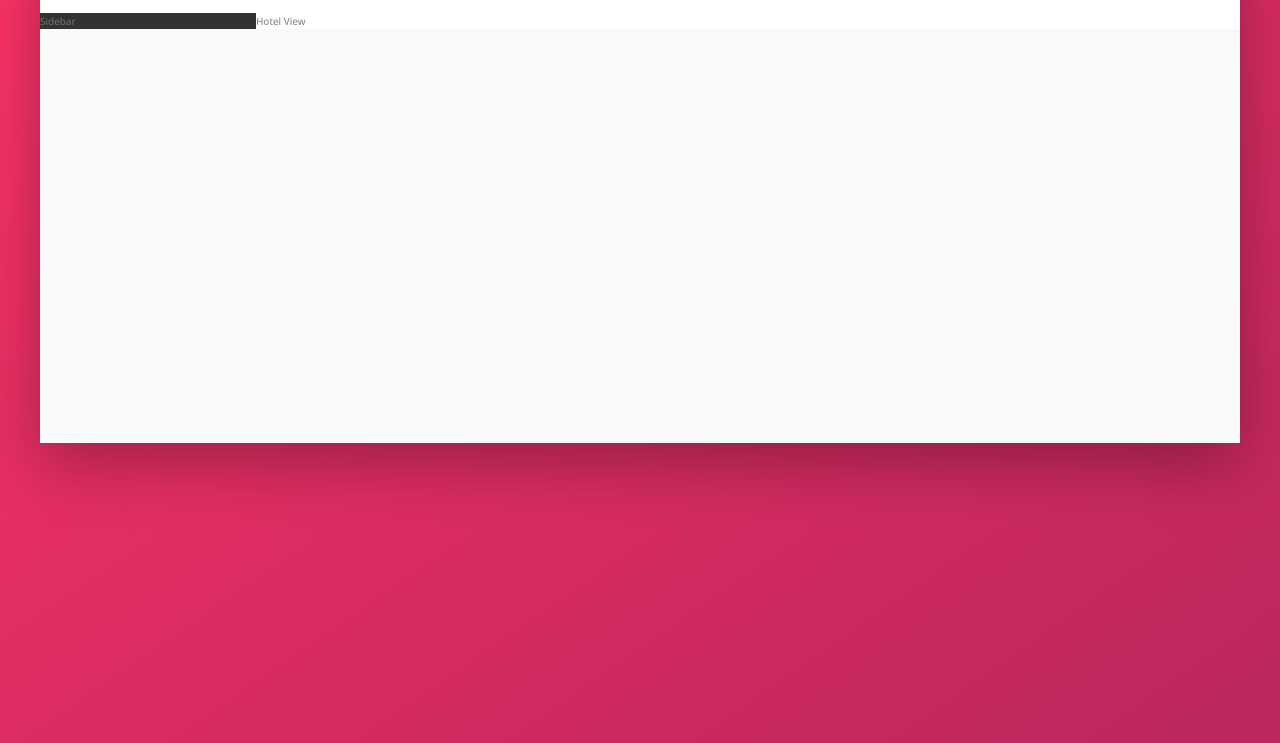
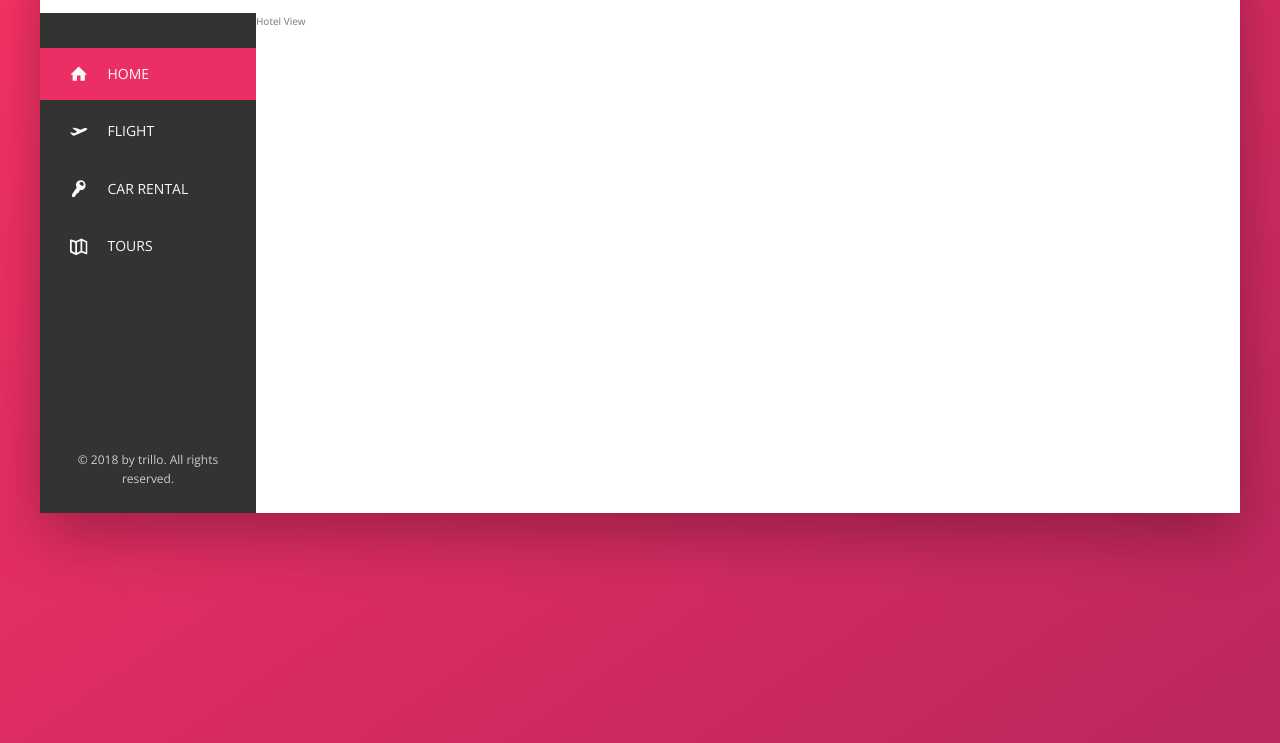
Before and after one commit to amr-adel/trello, a website: page index.html in a window 1280 px wide. Shown: the part 137-880 px from the top of the page. Drawn offline with nearby package versions, Linux system fonts and the light colour scheme.

Commit message:
Sidebar section

```diff
--- a/index.html
+++ b/index.html
@@ -44,10 +44,49 @@
                 </nav>
 
             </header>
+
             <div class="content">
                 <nav class="sidebar">
-                    Sidebar
+                    <ul class="side-nav">
+                        <li class="side-nav__item side-nav__item--active">
+                            <a href="#" class="side-nav__link">
+                                <svg class="side-nav__icon">
+                                    <use xlink:href="img/sprite.svg#icon-home"></use>
+                                </svg>
+                                <span>Home</span>
+                            </a>
+                        </li>
+                        <li class="side-nav__item">
+                            <a href="#" class="side-nav__link">
+                                <svg class="side-nav__icon">
+                                    <use xlink:href="img/sprite.svg#icon-aircraft-take-off"></use>
+                                </svg>
+                                <span>Flight</span>
+                            </a>
+                        </li>
+                        <li class="side-nav__item">
+                            <a href="#" class="side-nav__link">
+                                <svg class="side-nav__icon">
+                                    <use xlink:href="img/sprite.svg#icon-key"></use>
+                                </svg>
+                                <span>Car rental</span>
+                            </a>
+                        </li>
+                        <li class="side-nav__item">
+                            <a href="#" class="side-nav__link">
+                                <svg class="side-nav__icon">
+                                    <use xlink:href="img/sprite.svg#icon-map"></use>
+                                </svg>
+                                <span>Tours</span>
+                            </a>
+                        </li>
+                    </ul>
+
+                    <div class="legal">
+                        &copy; 2018 by trillo. All rights reserved.
+                    </div>
                 </nav>
+
                 <main class="hotel-view">
                     Hotel View
                 </main>
--- a/sass/_components.scss
+++ b/sass/_components.scss
@@ -1,3 +1,4 @@
+/* HEADER ================================================================================ */
 .logo {
     height: 3.25rem;
     margin-left: 2rem;
@@ -115,3 +116,68 @@
         margin-right: 1rem;
     }
 }
+
+/* SIDEBAR ================================================================================ */
+
+.side-nav {
+    font-size: 1.4rem;
+    margin-top: 3.5rem;
+    list-style: none;
+
+    &__item {
+        position: relative;
+
+        &:not(:last-child) {
+            margin-bottom: 0.5rem;
+        }
+    }
+
+    &__item::before {
+        content: "";
+        position: absolute;
+        top: 0;
+        left: 0;
+        height: 100%;
+        width: 3px;
+        background-color: var(--color-primary);
+        transform: scaleY(0);
+        transition: transform .2s, width .4s cubic-bezier(1, 0, 0, 1) .2s;
+    }
+
+    &__item:hover::before,
+    &__item--active::before {
+        transform: scaleY(1);
+        width: 100%;
+    }
+
+    &__item:active::before {
+        background-color: var(--color-primary-light);
+    }
+
+    &__link:link,
+    &__link:visited {
+        color: var(--color-grey-light-1);
+        text-decoration: none;
+        text-transform: uppercase;
+        padding: 1.5rem 3rem;
+        position: relative;
+        z-index: 5;
+
+        display: flex;
+        align-items: center;
+    }
+
+    &__icon {
+        height: 1.75rem;
+        width: 1.75rem;
+        margin-right: 2rem;
+        fill: currentColor;
+    }
+}
+
+.legal {
+    font-size: 1.2rem;
+    padding: 2.5rem;
+    color: var(--color-grey-light-4);
+    text-align: center;
+}
--- a/sass/_layout.scss
+++ b/sass/_layout.scss
@@ -26,10 +26,14 @@
     background-color: var(--color-grey-dark-1);
 
     flex: 0 0 18%;
+    display: flex;
+    flex-direction: column;
+    justify-content: space-between;
 }
 
 .hotel-view {
     background-color: #fff;
+    min-height: 50rem;
 
     flex: 1;
 }
```
Also changed, not shown: css/style.css.
